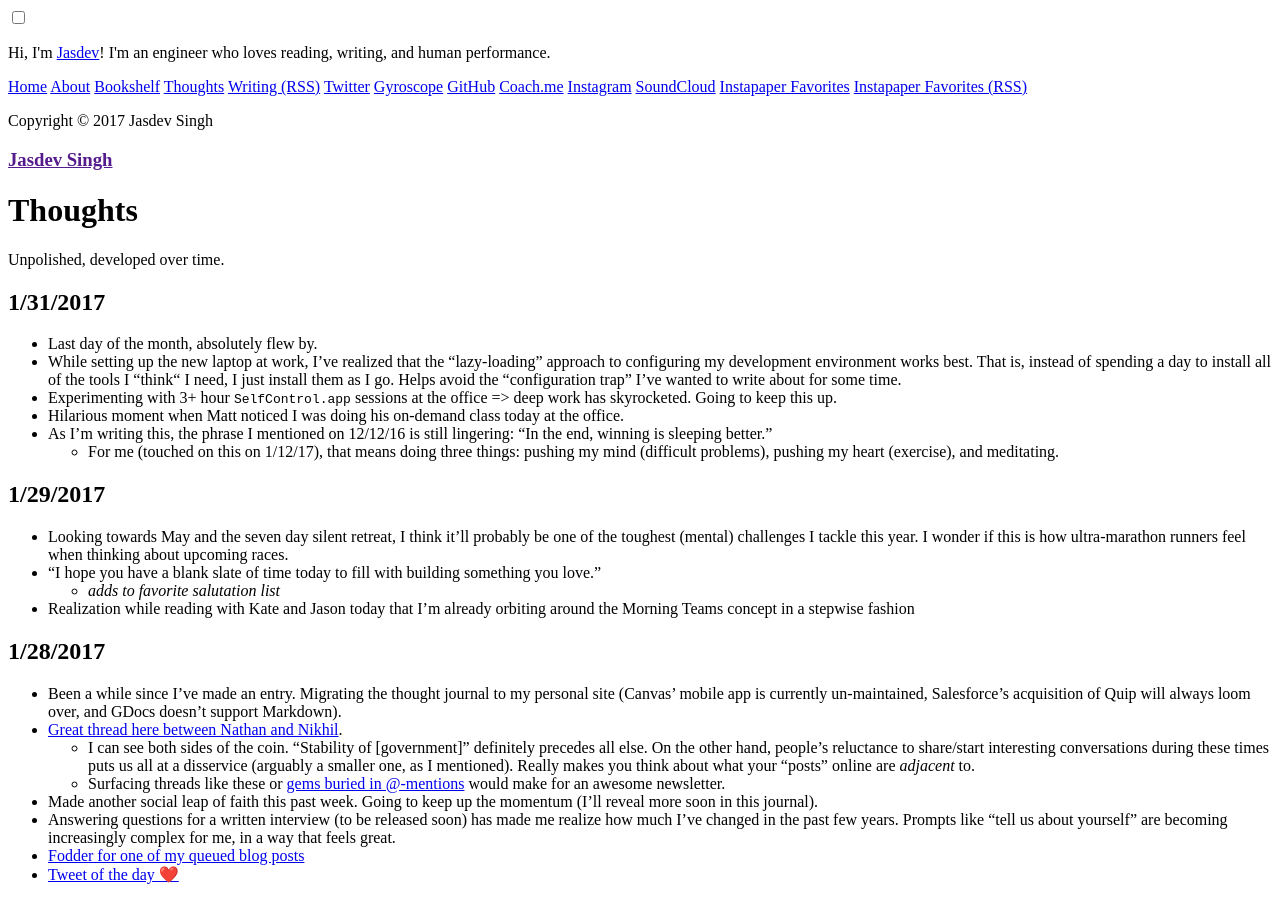
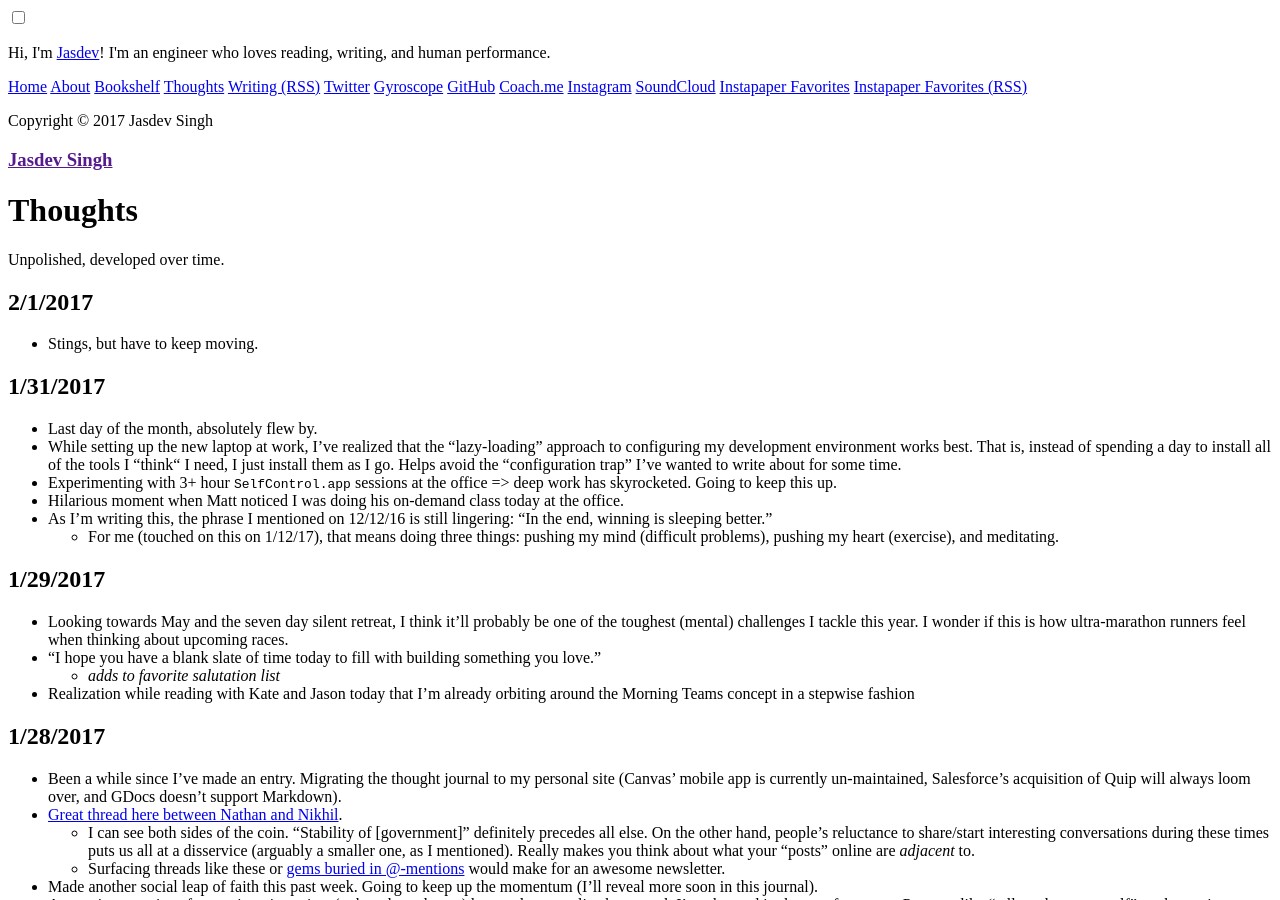
Before and after one commit to rvsrvs/jasdev.github.io, a Jekyll site: the page built from thoughts.md, in a window 1280 px wide and 900 px high. Built offline with Jekyll 4.4.1, drawn with Linux system fonts in a browser that asks for light colours.

Commit message:
2/1 Morning

```diff
--- a/thoughts.md
+++ b/thoughts.md
@@ -4,6 +4,10 @@ title: Thoughts
 ---
 
 Unpolished, developed over time.
+
+## 2/1/2017
+
+- Stings, but have to keep moving.
 
 ## 1/31/2017
 
```
